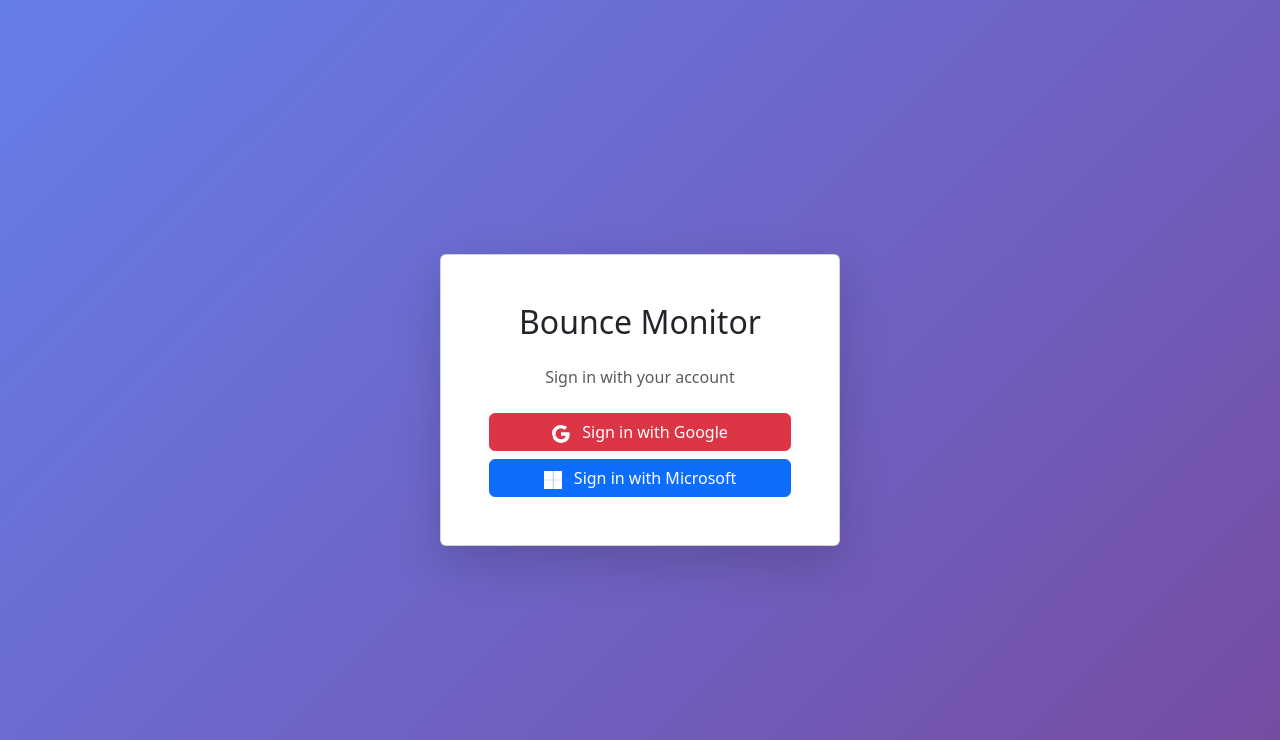
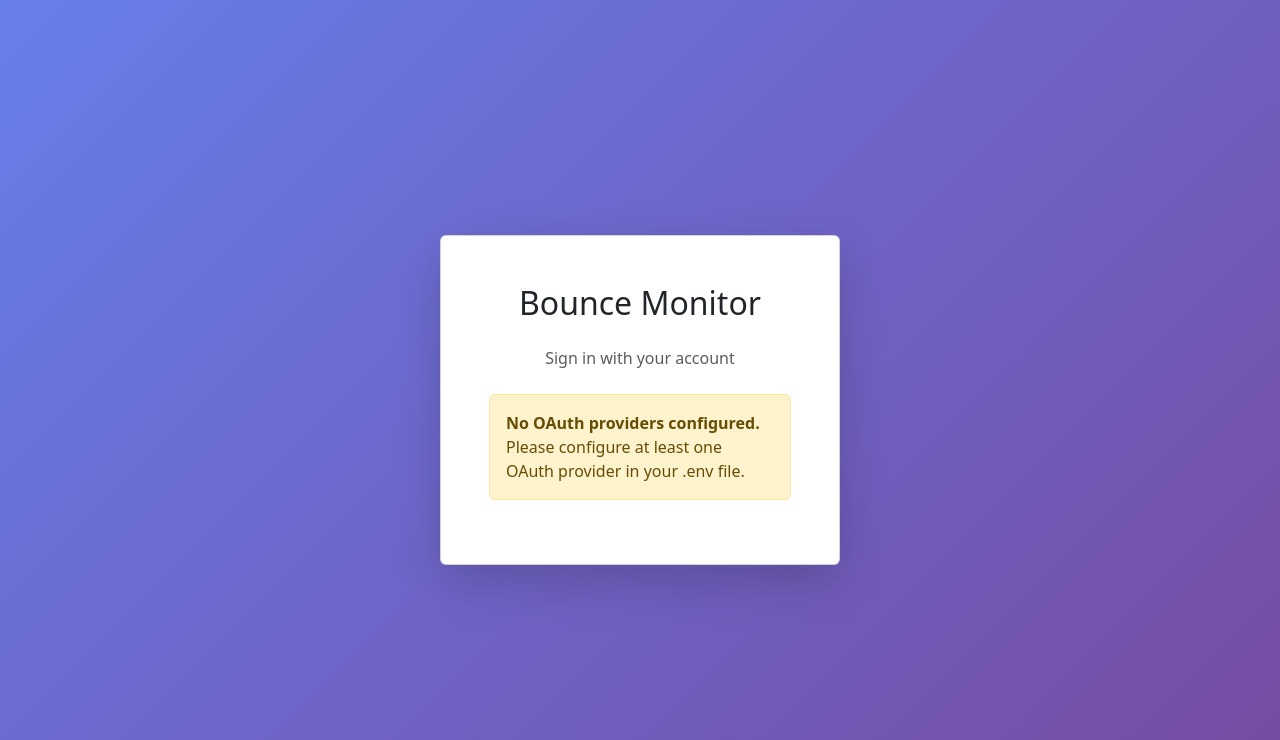
Before and after one commit to aarshe22/bounce-ng, a PHP site: page /login.php in a window 1280 px wide. Shown: the top 740 px of the page. Run offline with PHP 8.4, Linux system fonts and the light colour scheme.

Commit message:
Add OAuth provider options to login page with alerts for missing configurations

```diff
--- a/login.php
+++ b/login.php
@@ -43,6 +43,7 @@
                     </div>
                 <?php endif; ?>
                 <div class="d-grid gap-2">
+                    <?php if (!empty(GOOGLE_CLIENT_ID) && !empty(GOOGLE_CLIENT_SECRET)): ?>
                     <a href="/auth/google.php" class="btn btn-danger">
                         <svg width="18" height="18" viewBox="0 0 18 18" class="me-2">
                             <path fill="#fff" d="M17.64 9.2c0-.637-.057-1.251-.164-1.84H9v3.481h4.844c-.209 1.125-.843 2.078-1.796 2.717v2.428h2.908c1.702-1.567 2.684-3.874 2.684-6.785z"/>
@@ -52,6 +53,8 @@
                         </svg>
                         Sign in with Google
                     </a>
+                    <?php endif; ?>
+                    <?php if (!empty(MICROSOFT_CLIENT_ID) && !empty(MICROSOFT_CLIENT_SECRET)): ?>
                     <a href="/auth/microsoft.php" class="btn btn-primary">
                         <svg width="18" height="18" viewBox="0 0 23 23" class="me-2">
                             <path fill="#fff" d="M0 0h11.377v11.372H0z"/>
@@ -61,6 +64,13 @@
                         </svg>
                         Sign in with Microsoft
                     </a>
+                    <?php endif; ?>
+                    <?php if (empty(GOOGLE_CLIENT_ID) && empty(MICROSOFT_CLIENT_ID)): ?>
+                    <div class="alert alert-warning">
+                        <strong>No OAuth providers configured.</strong><br>
+                        Please configure at least one OAuth provider in your .env file.
+                    </div>
+                    <?php endif; ?>
                 </div>
             </div>
         </div>
```
